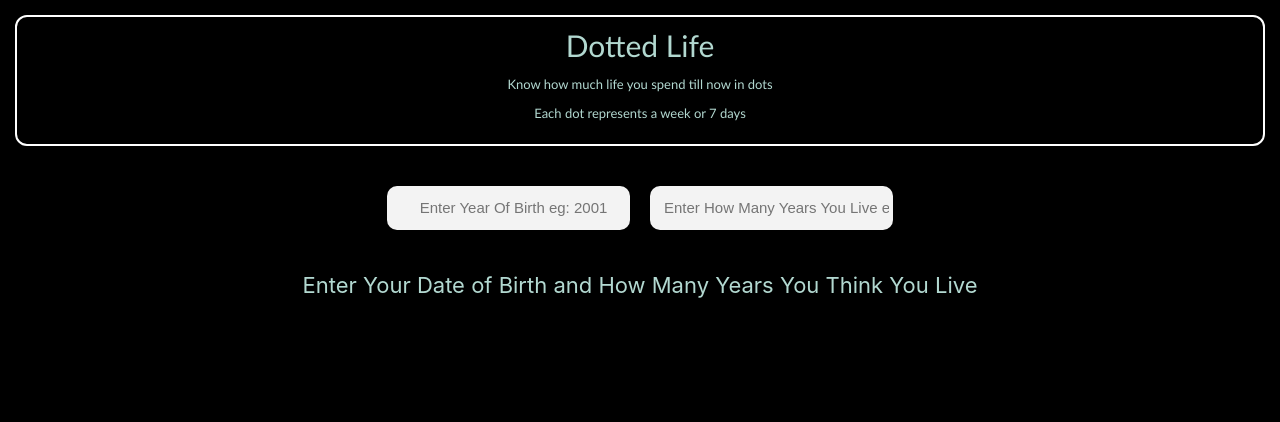
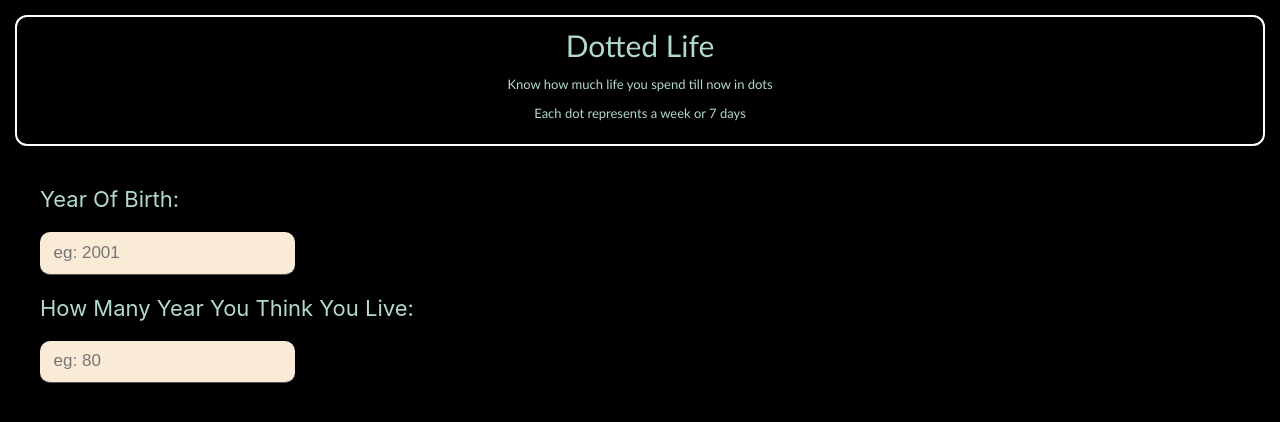
Before and after one commit to charan-nunnabhatla/dotted-life, a React (Create React App) app: page / in a window 1280 px wide. Shown: the top 422 px of the page. Built offline with nearby package versions, Linux system fonts and the light colour scheme.

Commit message:
adjust input fields

```diff
--- a/src/App.css
+++ b/src/App.css
@@ -2,7 +2,6 @@
   background-color: #000000;
   color: rgb(178, 216, 208);
   font-size: calc(6px + 2vmin);
-  text-align: center;
 }
 
 .filled-box,
@@ -31,12 +30,12 @@
   /* grid-template-rows: repeat(auto-fill, 1fr); */
 }
 
-.details{
+form {
   padding: 20px;
   display: flex;
+  flex-direction: column;
   gap: 20px;
-  justify-content: center;
-  align-items: center;
+  justify-content: flex-start;
   margin: 20px;
 }
 
@@ -51,18 +50,21 @@ input[type="number"] {
 }
 
 input {
-  text-align: center;
-  border: 2px solid transparent;
+  border: none;
   width: 15em;
   height: 2.5em;
   padding-left: 0.8em;
-  outline: none;
   overflow: hidden;
   background-color: #F3F3F3;
   border-radius: 10px;
   transition: all 0.5s;
   font-family: Arial, Helvetica, sans-serif;
   font-size: 15px;
+  box-sizing: border-box;
+  border-bottom: 1px solid #515151;
+  background-color: antiquewhite;
+  font-family: Arial, Helvetica, sans-serif;
+  font-size: 17px;
 }
 
 input:hover,
@@ -79,14 +81,20 @@ input:focus {
   border: 2px solid white;
   border-radius: 12px;
   margin: 15px;
+  text-align: center;
 }
 
 .navbar  p{
   font-size: small;
   padding: none;
   margin: none;
+  text-align: center;
 }
 
 .ledged{
   display: inline;
 }
+
+.extra-details{
+  padding: 30px;
+}
--- a/src/App.js
+++ b/src/App.js
@@ -63,42 +63,40 @@ const App = () => {
         <p>Know how much life you spend till now in dots</p>
         <p>Each dot represents a week or 7 days</p>
       </div>
-      <div className="details">
+
+      <form>
+        <label>Year Of Birth:</label>
         <input
           type="number"
           className="year-of-birth"
           onChange={(e) => setYearOfBirth(e.target.value)}
-          placeholder="Enter Year Of Birth eg: 2001"
+          placeholder="eg: 2001"
         />
+        <label>How Many Year You Think You Live:</label>
         <input
           type="number"
           className="expected-age"
           onChange={(e) => setExpectedAge(e.target.value)}
-          placeholder="Enter How Many Years You Live eg: 80"
+          placeholder="eg: 80"
         />
         {/* <button onClick={handleSum}>Next</button> */}
-      </div>
+      </form>
+
       {onNext ? (
-        <div>
-          Age: {currentYear - parseInt(yearOfBirth, 10)}
+        <div className="extra-details">
+          Age: {currentYear - parseInt(yearOfBirth, 10)} / {expectedAge}
           <br />
           <br />
           You have completed {lifePercentage.toFixed(2)}% of your life till{" "}
           {expectedYear}
         </div>
-      ) : (
-        <p></p>
-      )}
+      ) : null}
       {onNext ? (
         <div className="Box-container">
           {filledBoxes}
           {emptyBoxes}
         </div>
-      ) : (
-        <div>
-          Enter Your Date of Birth and How Many Years You Think You Live
-        </div>
-      )}
+      ) : null}
     </div>
   );
 };
```
